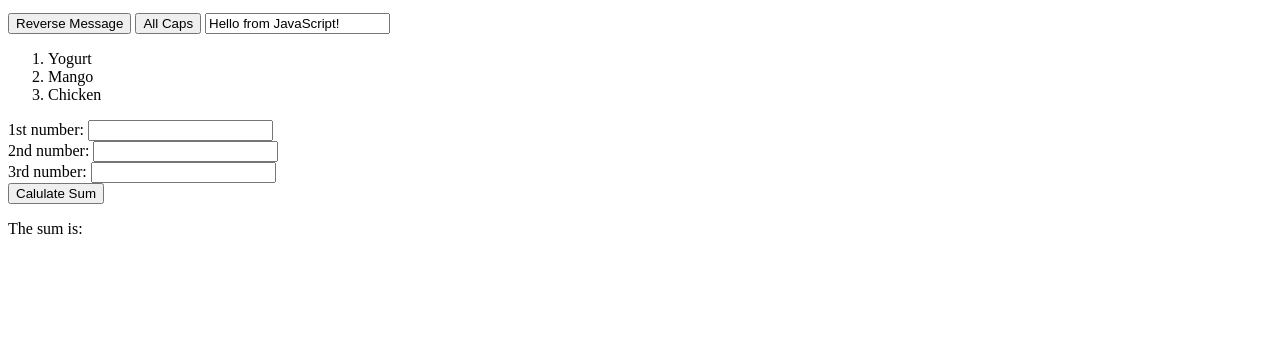
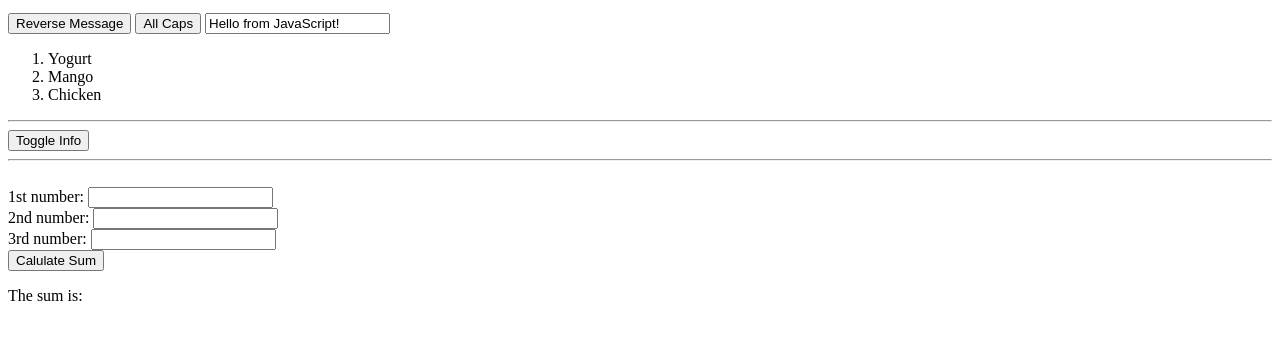
Before and after one commit to leonshimizu/first-example, a plain HTML site: page index.html in a window 1280 px wide. Shown: the part 87-426 px from the top of the page. Drawn offline with nearby package versions, Linux system fonts and the light colour scheme.

Commit message:
added showInfo button

```diff
--- a/index.html
+++ b/index.html
@@ -17,7 +17,16 @@
     <ol>
       <todo-item v-for="item in groceryList" v-bind:todo="item" v-bind:key="item.id"></todo-item>
     </ol>
+
+    <hr>
+    <div>
+      <button v-on:click="toggleInfo">Toggle Info</button>
+      <p v-if="showInfo">Extra Information</p>
+    </div>
   </div>
+
+  <hr>
+  <br>
 
   <div id="app-2">
     <div>1st number: <input v-model="first" type="text"></div>
--- a/index.js
+++ b/index.js
@@ -13,7 +13,8 @@ var app = new Vue({
       { id: 0, text: 'Yogurt' },
       { id: 1, text: 'Mango' },
       { id: 2, text: 'Chicken' }
-    ]
+    ],
+    showInfo: false
   },
   methods: {
     reverseMessage: function() {
@@ -21,6 +22,15 @@ var app = new Vue({
     },
     allCaps: function() {
       this.message = this.message.toUpperCase();
+    },
+    toggleInfo: function() {
+      console.log("toggling info");
+      // if (this.showInfo === false) {
+      //   this.showInfo = true;
+      // } else {
+      //   this.showInfo = false;
+      // }
+      this.showInfo = !this.showInfo;
     }
   }
 });
@@ -40,18 +50,3 @@ var app2 = new Vue({
     }
   }
 });
-// Vue.component('todo-item', {
-//   props: ['todo'],
-//   template: '<li>{{ todo.text }}</li>'
-// });
-
-// var app2 = new Vue({
-//   el: '#app-2',
-//   data: {
-//     groceryList: [
-//       { id: 0, text: 'Yogurt' },
-//       { id: 1, text: 'Mango' },
-//       { id: 2, text: 'Chicken' }
-//     ]
-//   }
-// });
```
